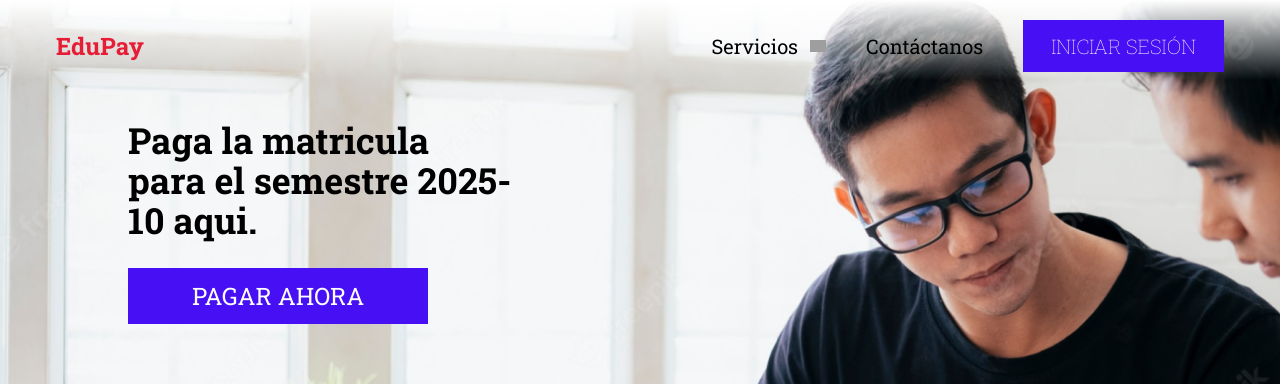
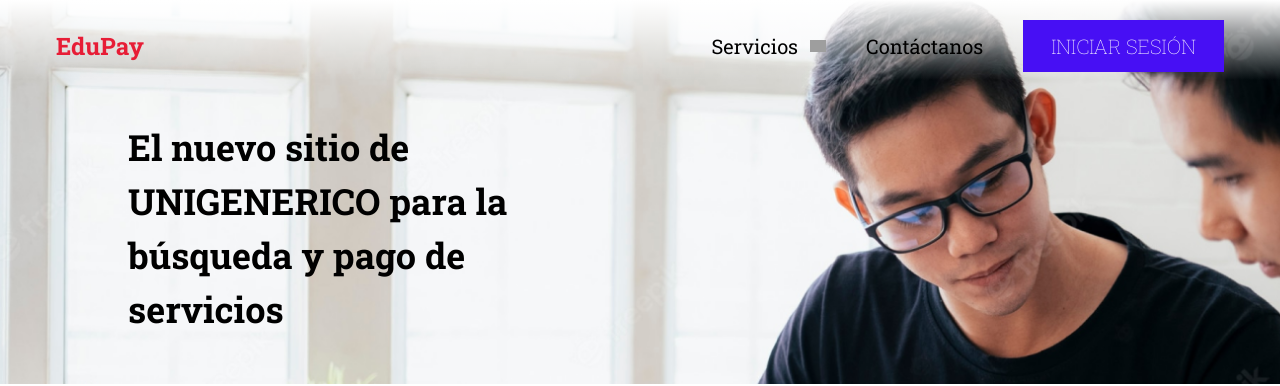
Before and after one commit to Diseno-de-Software-2/WebPage-EduPay, a React (Vite) app: page /searcher in a window 1280 px wide. Shown: the top 386 px of the page. Built offline with nearby package versions, Linux system fonts and the light colour scheme; no server answers; grey boxes are pictures that could not be loaded.

Commit message:
bugs fixed

```diff
--- a/src/components/PayingBankAccountSaved.jsx
+++ b/src/components/PayingBankAccountSaved.jsx
@@ -43,6 +43,7 @@ function PayingBankAccountSaved() {
 
 
     const handleSelect = (index) => {
+        console.log("handleSelect")
         setPaymentMethod({
             tarjeta: false,
             cuenta: true,
--- a/src/components/PayingCreditcardsSaved.jsx
+++ b/src/components/PayingCreditcardsSaved.jsx
@@ -6,6 +6,7 @@ import axios from 'axios'
 import ConsultButtonPaymentForm from "./ConsultButtonPaymentForm"
 
 function PayingCreditcardsSaved() {
+
 
     const [selected, setSelected] = useState(0)
     const { user, token } = useContext(UserContext)
@@ -42,12 +43,13 @@ function PayingCreditcardsSaved() {
     }, [])
 
     const handleSelect = (index) => {
+        console.log("handleSelect")
         setPaymentMethod({
             tarjeta: true,
             cuenta: false,
             numero: creditCards[index].numero,
             nombre: creditCards[index].nombre_titular,
-            fecha: res.data[0].fecha_expiracion.split('T')[0],
+            fecha: creditCards[index].fecha_expiracion.split('T')[0],
             codigo: creditCards[index].cvv,
             cuotas: "",
             proveedor: creditCards[index].proveedor
--- a/src/components/SearcherHeader.jsx
+++ b/src/components/SearcherHeader.jsx
@@ -6,10 +6,9 @@ function SearcherHeader() {
             <div className='w-full h-20 bg-gradient-to-b from-white to-transparent'>
             </div>
             <div className='text-left w-96 ml-32 mt-10'>
-                <h1 className='text-4xl font-bold mb-10'>
-                    Paga la matricula para el semestre 2025-10 aqui.
+                <h1 className='text-4xl font-bold mb-10 leading-normal'>
+                    El nuevo sitio de UNIGENERICO para la búsqueda y pago de servicios
                 </h1>
-                <a href='/paying/personaldata' className="text-white bg-[#470FF4] w-auto px-16 py-3 text-2xl hover:cursor-pointer z-20">PAGAR AHORA</a>
             </div>
         </div>
     )
```
